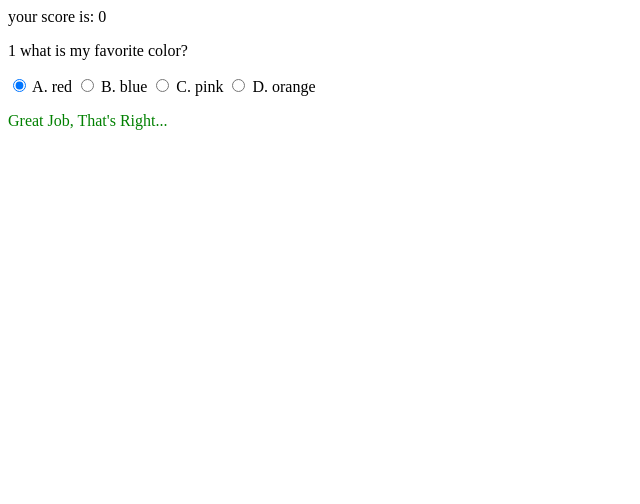
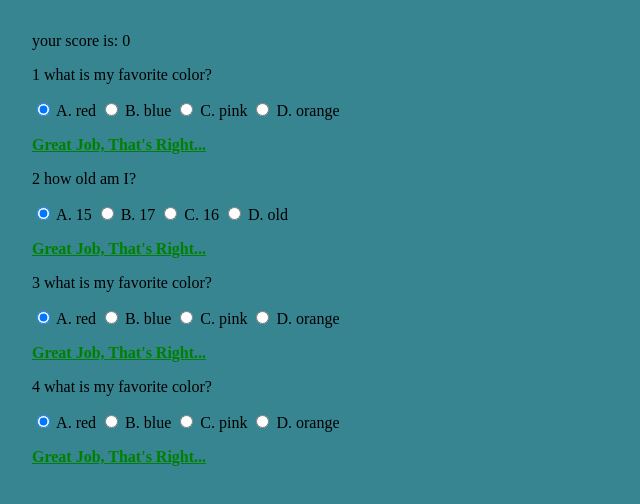
Before and after one commit to samuelmote/PTC, a SvelteKit app: page / in a window 1280 px wide. Shown: the top 504 px of the page, without its empty margins (0-640 px from the left). Built offline with nearby package versions, Linux system fonts and the light colour scheme.

Commit message:
background color/multi question

```diff
--- a/src/app.html
+++ b/src/app.html
@@ -1,12 +1,22 @@
 <!DOCTYPE html>
 <html lang="en">
+
 <head>
 	<meta charset="utf-8" />
 	<link rel="icon" href="%sveltekit.assets%/favicon.png" />
 	<meta name="viewport" content="width=device-width" />
 	%sveltekit.head%
 </head>
+
+
+<style>
+	* {
+		box-sizing: border-BaseAudioContext;
+	}
+</style>
+
 <body data-sveltekit-preload-data="hover">
 	<div style="display: contents">%sveltekit.body%</div>
 </body>
+
 </html>
--- a/src/components/answers.svelte
+++ b/src/components/answers.svelte
@@ -1,8 +1,22 @@
 <script>
-    export let answer= true;
- </script>
- {#if answer}
- <p style="color: green; "> Great Job, That's Right...</p>
-    {:else}
-    <p style="color: red;"> Isn't Quite Right...</p>
- {/if}
+	export let answer = true;
+</script>
+
+{#if answer}
+	<p class="correct">Great Job, That's Right...</p>
+{:else}
+	<p class="incorrect">Isn't Quite Right...</p>
+{/if}
+
+<style>
+	.correct {
+		color: green;
+		font-weight: bold;
+		text-decoration: underline;
+	}
+	.incorrect {
+		color: red;
+		font-weight: bold;
+		text-decoration: underline;
+	}
+</style>
--- a/src/components/question.svelte
+++ b/src/components/question.svelte
@@ -8,7 +8,7 @@
 	export let answer4 = '';
 
 	/** @type { "a" | "b" | "c" | "d" } */
-	export let answers = "a";
+	export let answer = "a";
 	/** @type { "a" | "b" | "c" | "d" } */
 	let selected= "a";
 </script>
@@ -46,4 +46,4 @@
 	</label>
 </div>
 
-<Answers answer={answers == selected} />
+<Answers answer={answer == selected} />
--- /dev/null
+++ b/src/routes/+layout.svelte
@@ -0,0 +1,20 @@
+<div class="background">
+	<div class="layout">
+		<slot />
+	</div>
+</div>
+
+<style>
+	.background {
+        padding: 32px;
+		position: absolute;
+		inset: 0;
+
+		background-color: #378590;
+	}
+    .layout {
+        width: 100%;
+        max-width: 1024px;
+        margin: o auto;
+    }
+</style>
--- a/src/routes/+page.svelte
+++ b/src/routes/+page.svelte
@@ -15,3 +15,36 @@
 >
 	what is my favorite color?
 </Question>
+
+<Question
+	number={2}
+	answer1="15"
+	answer2="17"
+	answer3="16"
+	answer4="old"
+    answer="a"
+>
+	how old am I?
+</Question>
+
+<Question
+	number={3}
+	answer1="red"
+	answer2="blue"
+	answer3="pink"
+	answer4="orange"
+    answer="a"
+>
+	what is my favorite color?
+</Question>
+
+<Question
+	number={4}
+	answer1="red"
+	answer2="blue"
+	answer3="pink"
+	answer4="orange"
+    answer="a"
+>
+	what is my favorite color?
+</Question>
```
Lines whose indentation alone changed are shown as unchanged.
